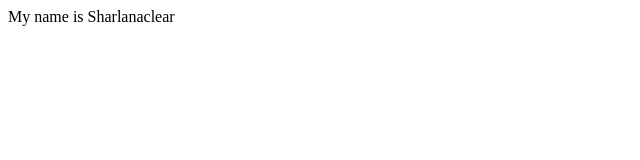
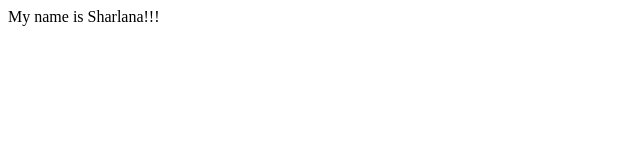
Before and after one commit to Codiluck/First-GitHub-Project, a plain HTML site: page index.html in a window 1280 px wide. Shown: the full height of the page, 0-640 px from the left. Drawn offline with Linux system fonts and the light colour scheme.

Commit message:
Emphasise the name

```diff
--- a/index.html
+++ b/index.html
@@ -6,6 +6,6 @@
     <title>Document</title>
 </head>
 <body>
-    My name is Sharlanaclear
+    My name is Sharlana!!!
 </body>
 </html>
```
